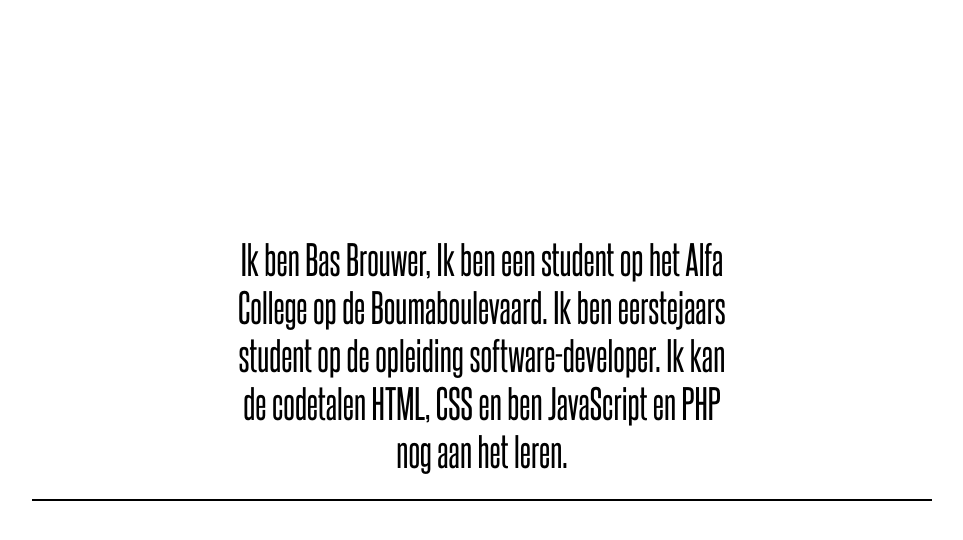
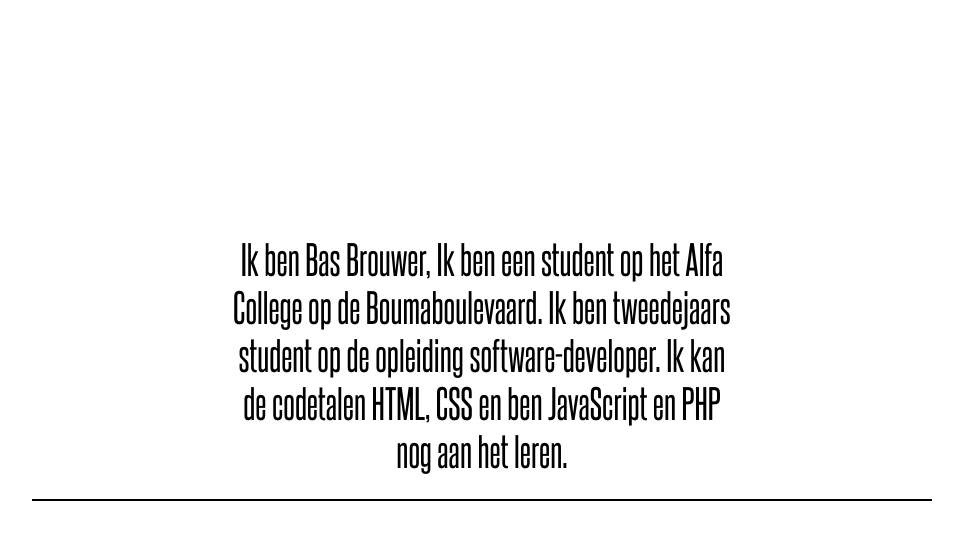
Before and after one commit to bas11111/portfolio, a plain HTML site: page about.html in a window 1280 px wide. Shown: the part 116-656 px from the top of the page, without its empty margins (158-1121 px from the left). Drawn offline with Linux system fonts and the light colour scheme.

Commit message:
Update about.html

```diff
--- a/about.html
+++ b/about.html
@@ -24,7 +24,7 @@
 </header>
 <div class="container">
     <p id="about">
-        Ik ben Bas Brouwer, Ik ben een student op het Alfa College op de Boumaboulevaard. Ik ben eerstejaars student op de opleiding software-developer. Ik kan de codetalen HTML, CSS en ben JavaScript en PHP nog aan het leren.
+        Ik ben Bas Brouwer, Ik ben een student op het Alfa College op de Boumaboulevaard. Ik ben tweedejaars student op de opleiding software-developer. Ik kan de codetalen HTML, CSS en ben JavaScript en PHP nog aan het leren.
     </p>
     <div class="line"></div>
 </div>
```
